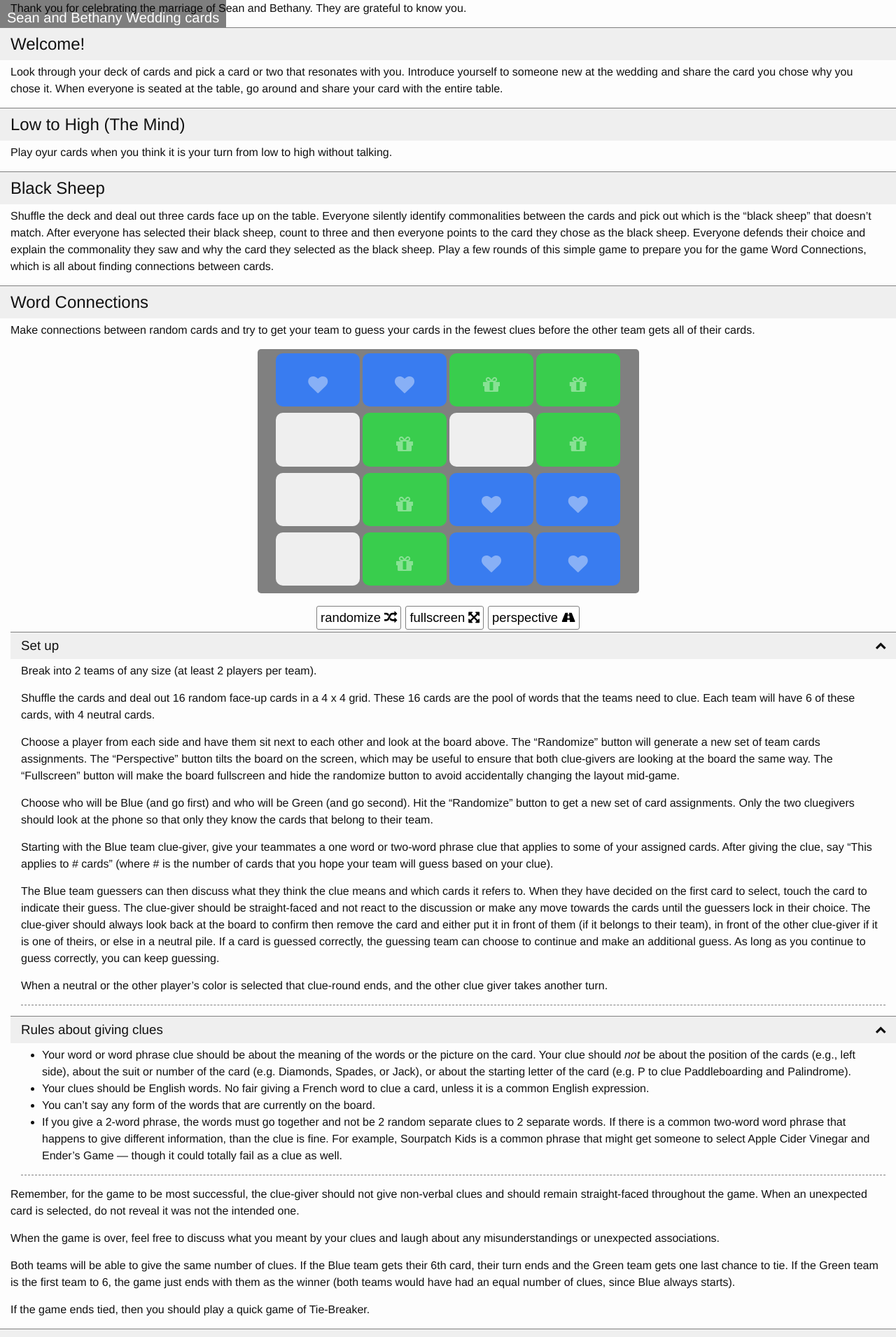
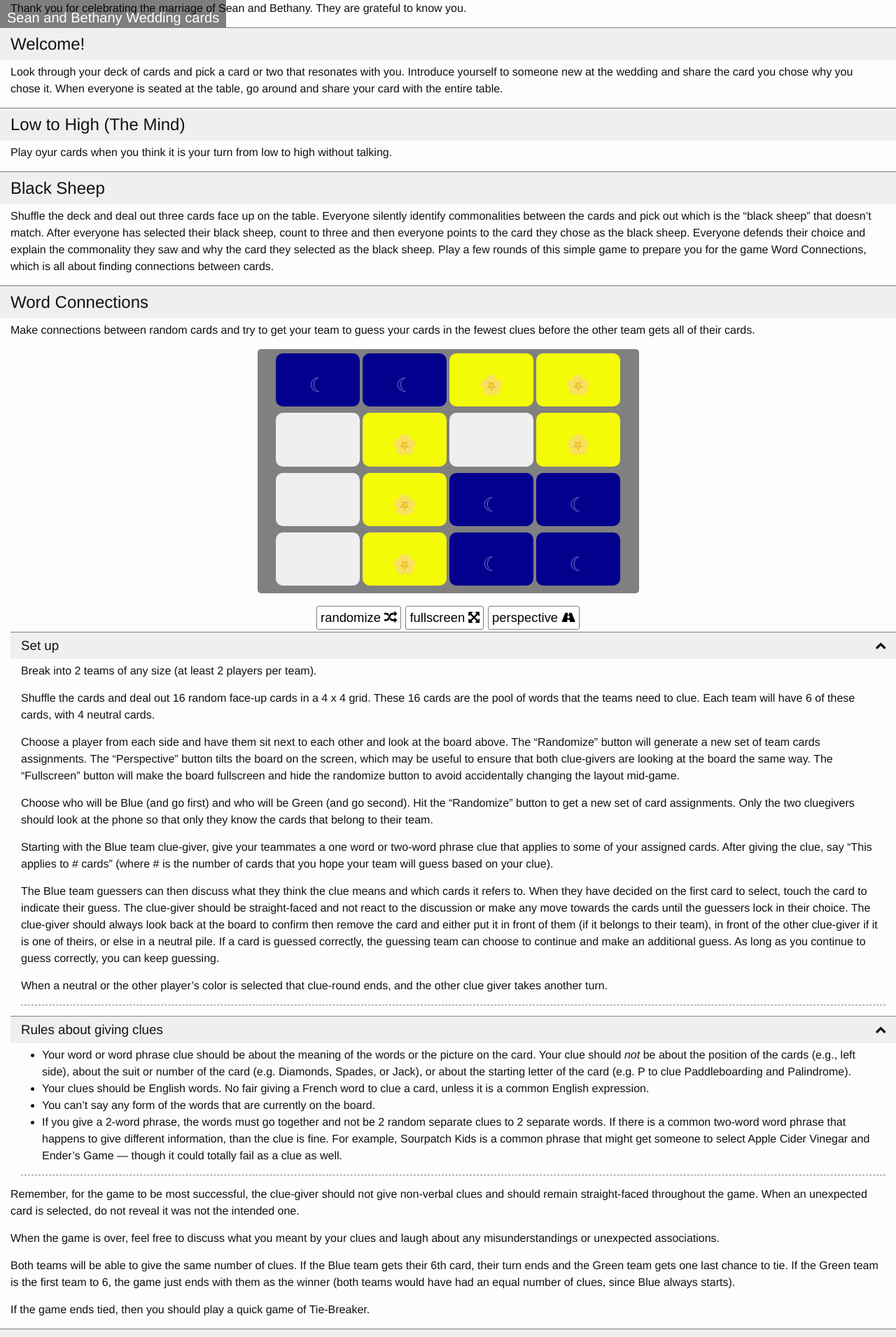
Before and after one commit to rlskoeser/sasgames-cards, a Jekyll site: the page built from _posts/2019-07-29-seanbethany.md, in a window 1280 px wide. Shown: the top 1911 px of the page at 70% size. Built offline with Jekyll 4.4.1, drawn with Linux system fonts in a browser that asks for light colours; nearby versions of some CDN libraries.

Commit message:
Add custom colors & icons for seanbethany word connections

```diff
--- a/_layouts/game-rules.html
+++ b/_layouts/game-rules.html
@@ -17,7 +17,7 @@
       <img class="banner" src="{{ site.baseurl }}/images/{{ page.banner.default }}"/>
     </picture>
     {% endif %}
-    <div class="game-rules-content">
+    <div class="game-rules-content {{ page.extra_class }}">
         {{ content }}
     </div>
 
--- a/css/main.scss
+++ b/css/main.scss
@@ -226,6 +226,22 @@ blockquote p {
 .nasaga .card.team2::after {
     content: '\1F464'; /* person */
 }
+
+/* colors & symbols for word connections for sean & bethany */
+.seanbethany .wedding .card.team1::after {
+    content: "\263E"; /* crescent */
+}
+.seanbethany .wedding .card.team2::after {
+    content: "\1f338"; /* sunflower */
+}
+
+.seanbethany .card.team1 {
+    background-color: #03008e;
+}
+.seanbethany .card.team2 {
+    background-color: #f4fb07;
+}
+
 
 /* adjust for fullscreen */
 .board-container.fullscreen {
```
Also changed, not shown: _posts/2019-07-29-seanbethany.md (+1 -0 lines).
